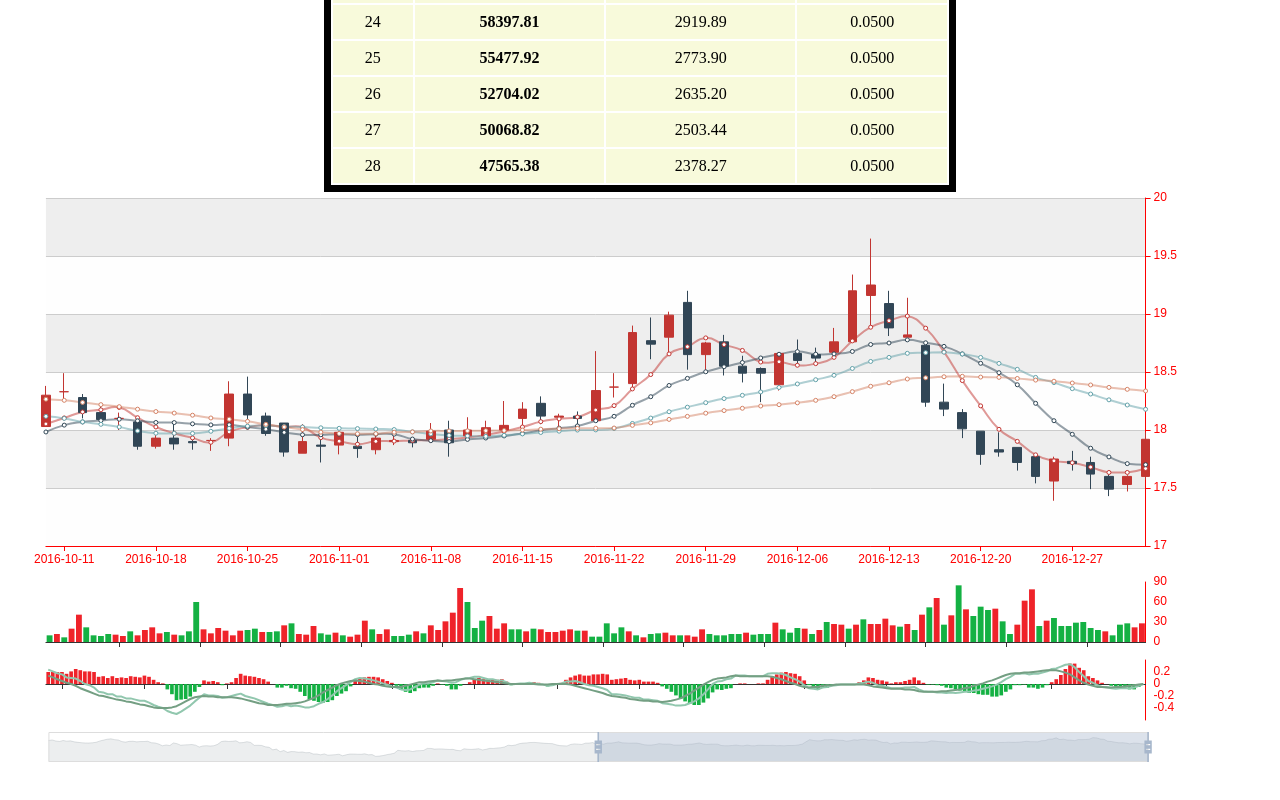
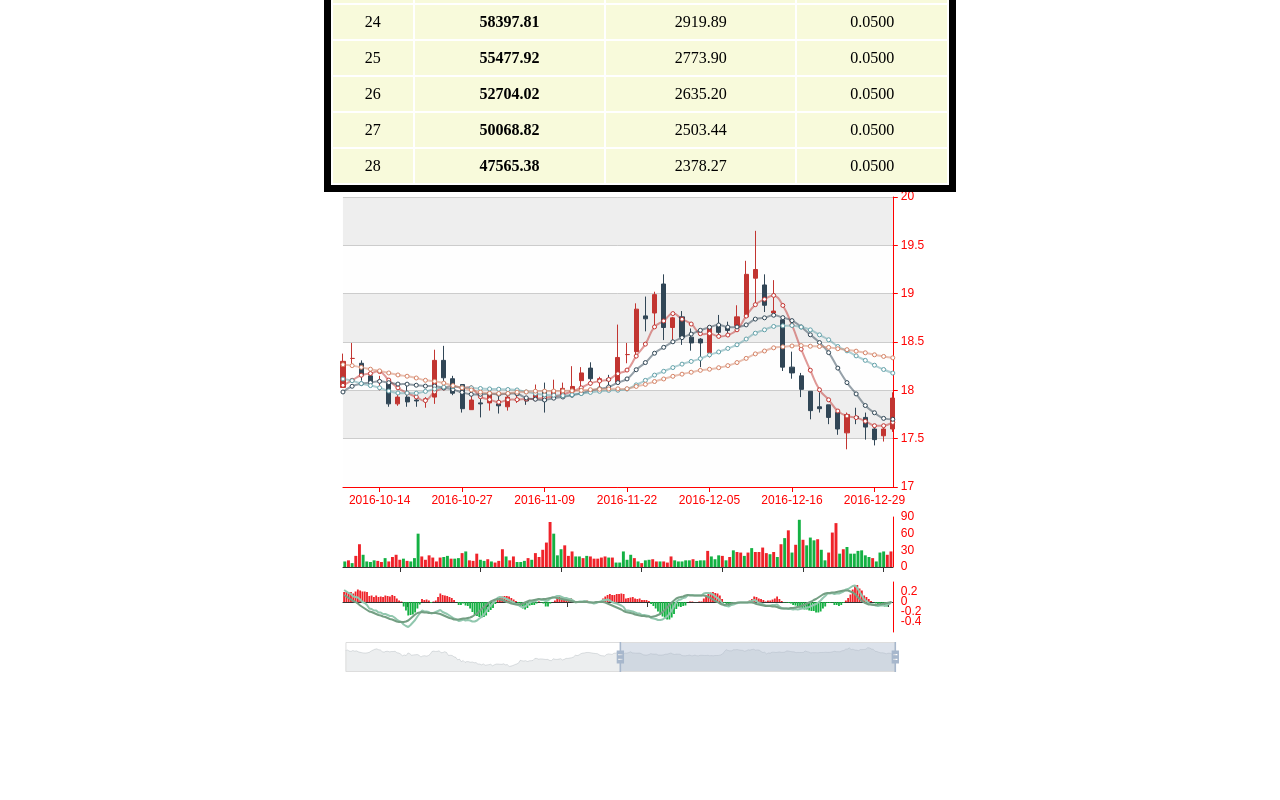
Before and after one commit to n1a9o92egtd/kccalc.github.io, a plain HTML site: page index.html in a window 1280 px wide. Shown: the part 1421-2221 px from the top of the page. After the commit the page ends 2121 px from the top, so only its background shows below. Drawn offline with Linux system fonts and the light colour scheme.

Commit message:
Update index.html

```diff
--- a/index.html
+++ b/index.html
@@ -145,7 +145,7 @@
   </form>
   <script src="/iframeResizer.contentWindow.min.js"></script>
   <script src="echarts.min.js"></script>
-  <div id="main" style="width: 100%; height:600px; margin-left: auto; margin-right: auto;"></div>
+  <div id="main" style="width: 50%; height:500px; margin-left: auto; margin-right: auto;"></div>
   <script type="text/javascript">
     // 基于准备好的dom，初始化echarts实例
     var myChart = echarts.init(document.getElementById('main'));
```
